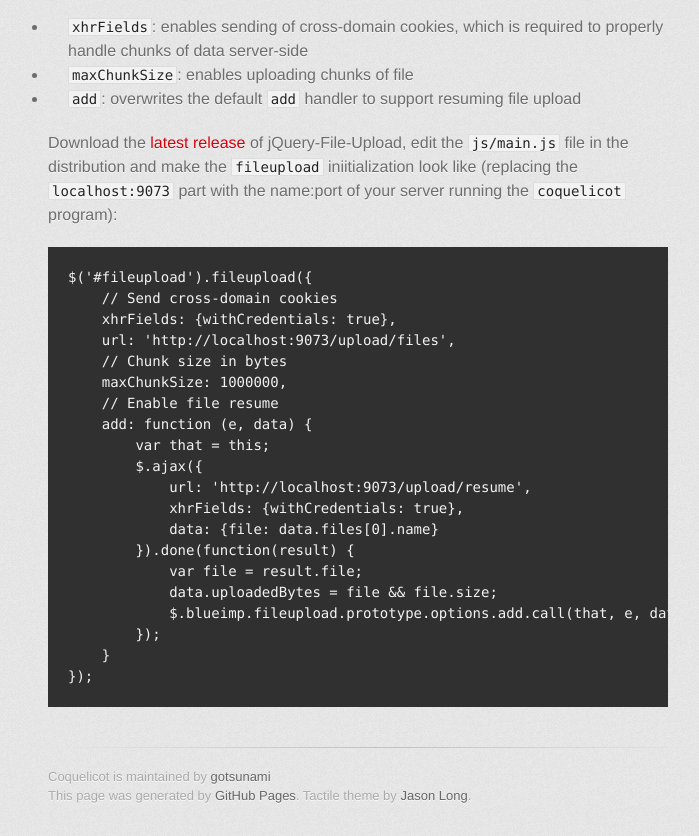
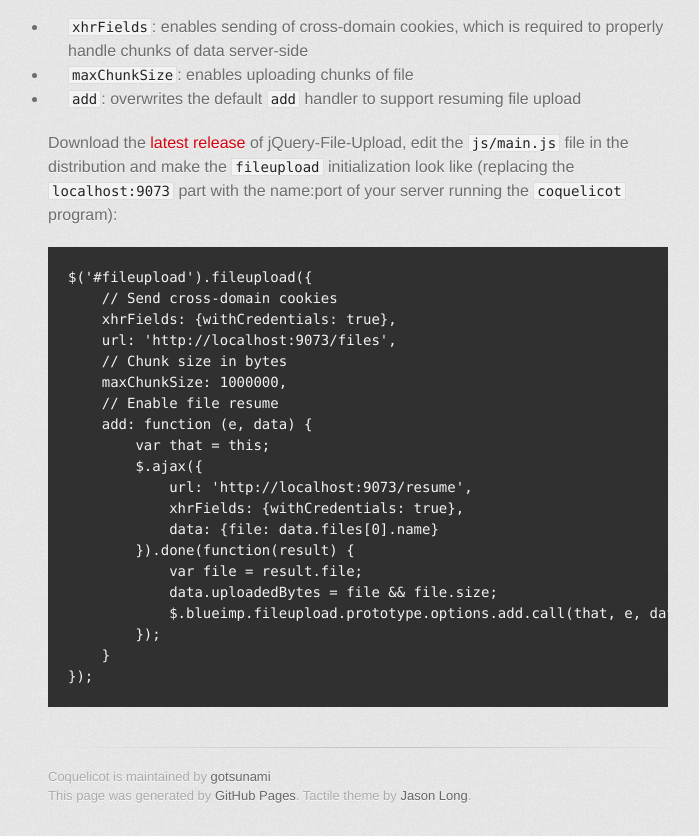
Before and after one commit to gotsunami/coquelicot, a plain HTML site: page index.html in a window 1280 px wide. Shown: the part 1440-2276 px from the top of the page, without its empty margins (282-981 px from the left). Drawn offline with Linux system fonts and the light colour scheme; a web font is replaced by a local one.

```diff
--- a/index.html
+++ b/index.html
@@ -87,20 +87,20 @@
 </ul>
 
 <p>Download the <a href="https://github.com/blueimp/jQuery-File-Upload/releases">latest release</a> of jQuery-File-Upload,
-edit the <code>js/main.js</code> file in the distribution and make the <code>fileupload</code> iniitialization look like
+edit the <code>js/main.js</code> file in the distribution and make the <code>fileupload</code> initialization look like
 (replacing the <code>localhost:9073</code> part with the name:port of your server running the <code>coquelicot</code> program):</p>
 
 <pre><code>$('#fileupload').fileupload({
     // Send cross-domain cookies
     xhrFields: {withCredentials: true},
-    url: 'http://localhost:9073/upload/files',
+    url: 'http://localhost:9073/files',
     // Chunk size in bytes
     maxChunkSize: 1000000,
     // Enable file resume
     add: function (e, data) {
         var that = this;
         $.ajax({
-            url: 'http://localhost:9073/upload/resume',
+            url: 'http://localhost:9073/resume',
             xhrFields: {withCredentials: true},
             data: {file: data.files[0].name}
         }).done(function(result) {
```
Also changed, not shown: params.json (+1 -1 lines).
